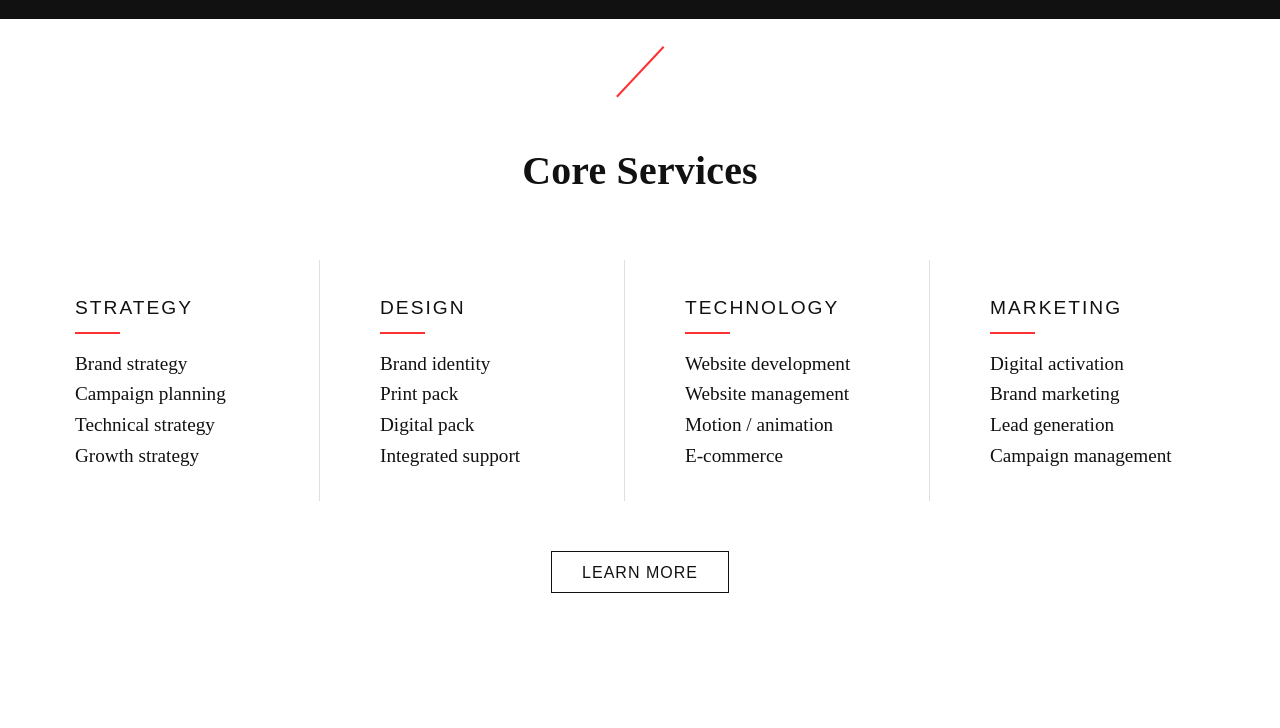
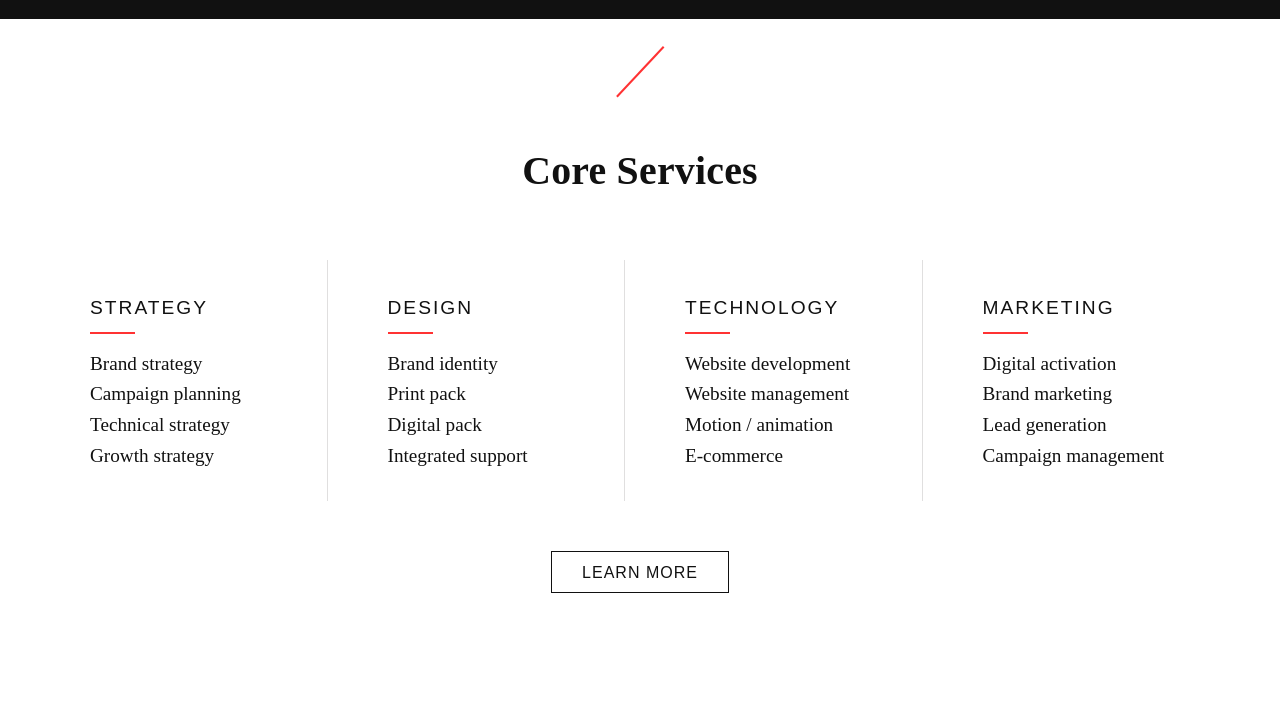
Before and after one commit to brianotoole/brickandmonitor, a Jekyll site: the page built from index.html, in a window 1280 px wide and 1400 px high, scrolled down 506 px. Shown: the top 728 px of the window. Built offline with Jekyll 4.4.1, drawn with Linux system fonts in a browser that asks for light colours; some web fonts are replaced; a script that is not in the unit is left out; grey boxes are pictures that could not be loaded.

Commit message:
adjust global page wrapper

```diff
--- a/assets/css/app.css
+++ b/assets/css/app.css
@@ -1251,12 +1251,12 @@ body {
 
 .wrapper {
   position: relative;
-  max-width: 1230px;
+  max-width: 76.875rem;
   width: 100%;
   margin-left: auto;
   margin-right: auto;
-  padding-left: 15px;
-  padding-right: 15px;
+  padding-left: 1.875rem;
+  padding-right: 1.875rem;
   z-index: 1;
   overflow: hidden; }
   .wrapper--narrow {
--- a/src/styles/layouts/_page.scss
+++ b/src/styles/layouts/_page.scss
@@ -95,12 +95,12 @@ body {
 // Generic content wrapper
 .wrapper {
   position: relative;
-  max-width: 1230px;
+  max-width: rem(1230);
   width: 100%;
   margin-left: auto;
   margin-right: auto;
-  padding-left: 15px;
-  padding-right: 15px;
+  padding-left: rem(30);
+  padding-right: rem(30);
   z-index: 1;
   overflow: hidden;
   &--narrow {
```
